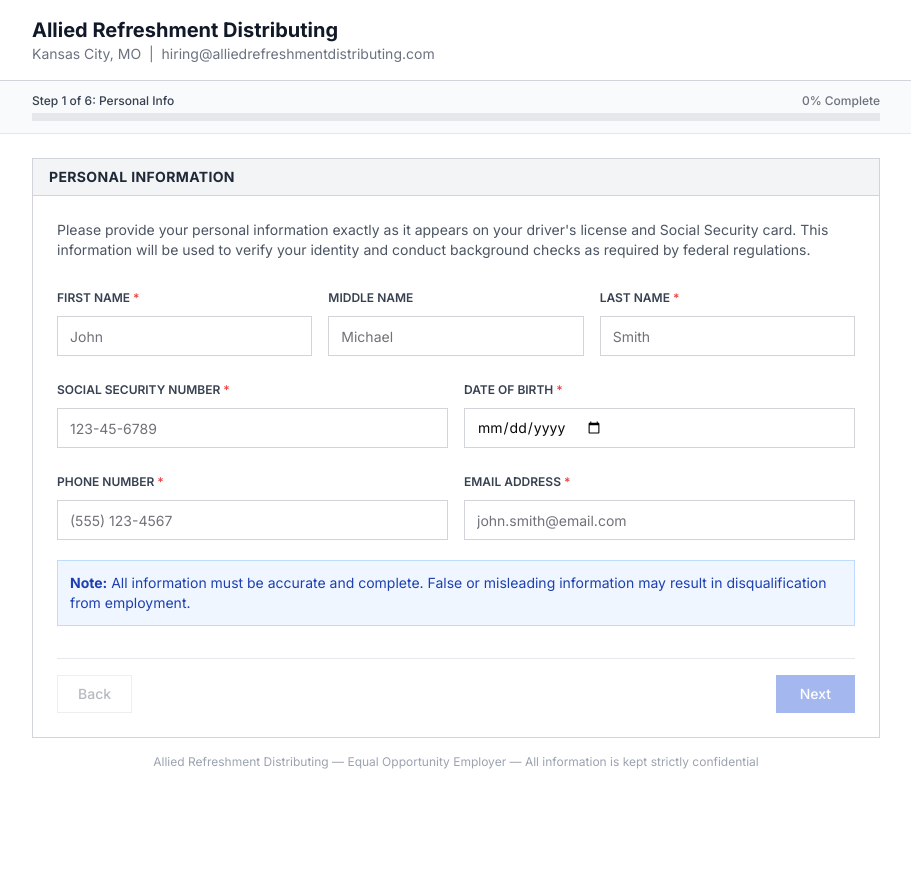
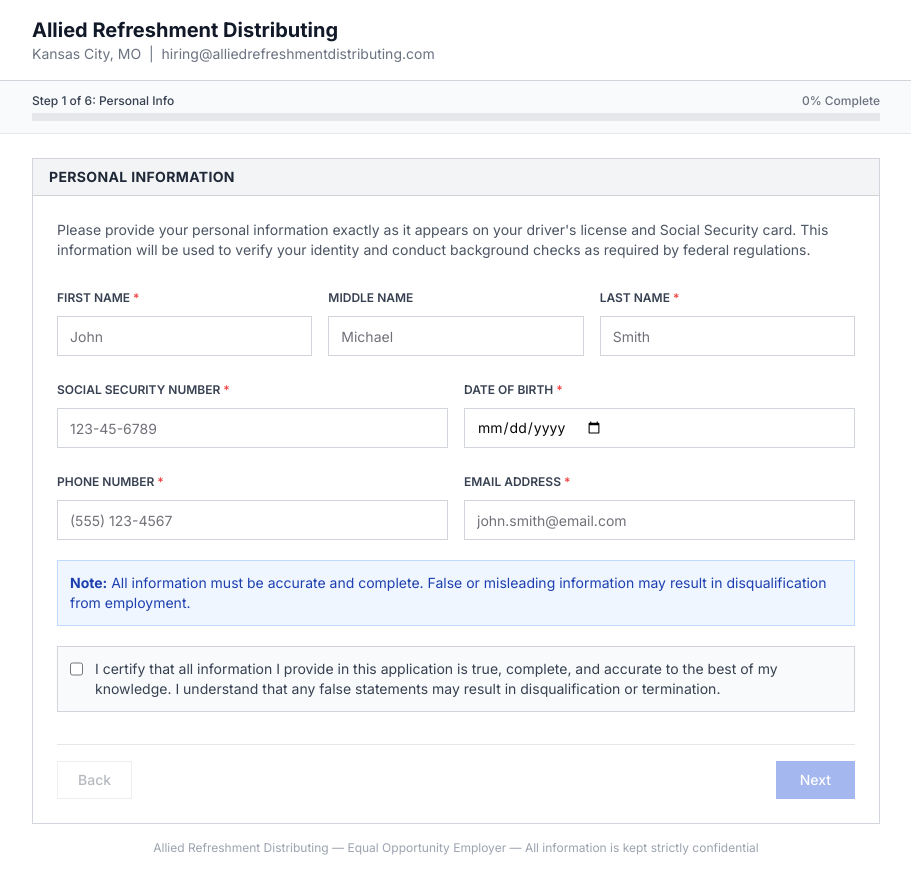
Before and after one commit to Mosescerva9/stevens-transport-app, a Next.js app: page /apply in a window 1280 px wide. Shown: the whole page, without its empty margins (184-1095 px from the left). Before the commit the page ends 810 px from the top, so only its background shows below. Built offline with nearby package versions, Linux system fonts and the light colour scheme.

Commit message:
Add accuracy certification checkbox to Personal Info step
Applicants must check a box certifying all information is true and
accurate before they can proceed. The Next button is disabled until
the checkbox is checked.

Co-Authored-By: Claude Opus 4.6 (1M context) <noreply@anthropic.com>

```diff
--- a/src/components/forms/personal-info-form.tsx
+++ b/src/components/forms/personal-info-form.tsx
@@ -29,6 +29,7 @@ type PersonalInfoFormData = z.infer<typeof personalInfoSchema>;
 export function PersonalInfoForm() {
   const { formData, updateFormData, setCurrentStep } = useForm();
   const [showTestButton, setShowTestButton] = useState(false);
+  const [certifyAccurate, setCertifyAccurate] = useState(false);
 
   useEffect(() => {
     const params = new URLSearchParams(window.location.search);
@@ -138,7 +139,7 @@ export function PersonalInfoForm() {
   return (
     <FormLayout
       title="Personal Information"
-      canGoNext={isValid}
+      canGoNext={isValid && certifyAccurate}
       canGoPrevious={true}
       onNext={form.handleSubmit(onSubmit)}
     >
@@ -299,6 +300,19 @@ export function PersonalInfoForm() {
               <strong>Note:</strong> All information must be accurate and complete.
               False or misleading information may result in disqualification from employment.
             </div>
+
+            <label className="flex items-start gap-3 border border-gray-300 p-3 bg-gray-50 cursor-pointer">
+              <input
+                type="checkbox"
+                checked={certifyAccurate}
+                onChange={e => setCertifyAccurate(e.target.checked)}
+                className="w-4 h-4 mt-0.5"
+              />
+              <span className="text-sm text-gray-700">
+                I certify that all information I provide in this application is true, complete, and accurate to the best of my knowledge.
+                I understand that any false statements may result in disqualification or termination.
+              </span>
+            </label>
           </form>
         </Form>
       </div>
```
